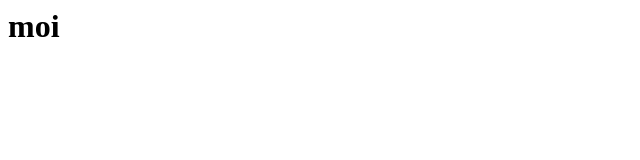
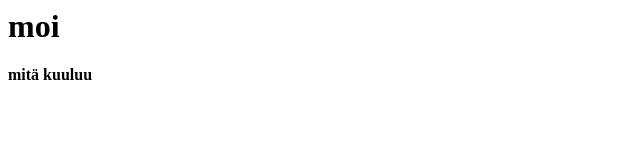
Before and after one commit to koodikerhotesti/koodikerhotesti.github.io, a plain HTML site: page index.html in a window 1280 px wide. Shown: the full height of the page, 0-640 px from the left. Drawn offline with Linux system fonts and the light colour scheme.

Commit message:
lisättiin tekstiä

```diff
--- a/index.html
+++ b/index.html
@@ -1 +1,2 @@
 <h1>moi</h1>
+<b>mitä kuuluu</b>
```
